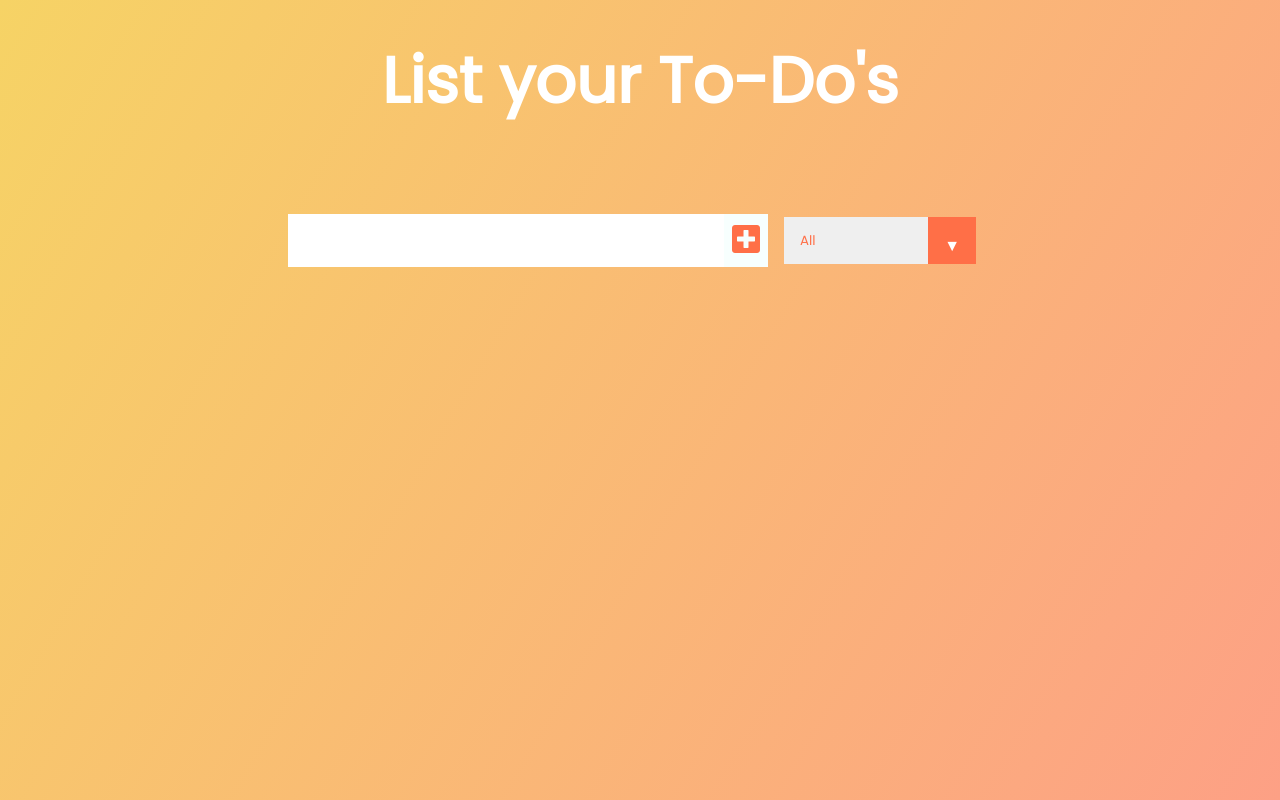
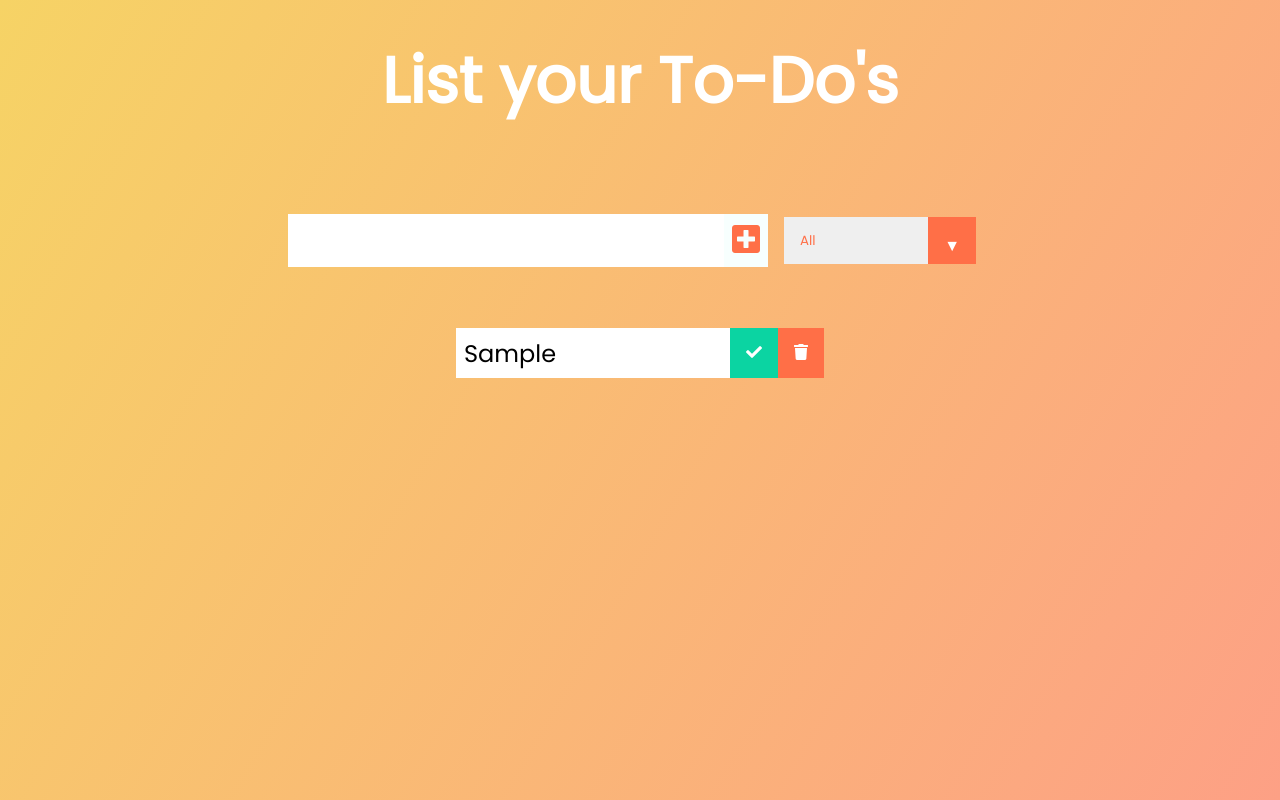
Before and after one commit to blksmth1725/todoapp, a React (Create React App) app: page / in a window 1280 px wide. Both pictures are taken after typing "Sample" into the empty fields and a click on the button 746 px from the left and 240 px from the top of the page. Built offline with nearby package versions, Linux system fonts and the light colour scheme.

Commit message:
Added Todo element within todoList we render it out by mapping over state of existings todos and pass the text property down as props which is rendered in the "li" tag within Todo component. Also styled Todo component

```diff
--- a/src/App.js
+++ b/src/App.js
@@ -20,7 +20,7 @@ function App() {
         setTodos={setTodos}
         setInputText={setInputText}
       />
-      <TodoList />
+      <TodoList todos={todos} />
     </div>
   );
 }
--- /dev/null
+++ b/src/components/Todo.js
@@ -0,0 +1,17 @@
+import React from "react";
+
+const Todo = ({ text }) => {
+  return (
+    <div className="todo">
+      <li className="todo-item">{text}</li>
+      <button className="complete-btn">
+        <i className="fas fa-check"></i>
+      </button>
+      <button className="trash-btn">
+        <i className="fas fa-trash"></i>
+      </button>
+    </div>
+  );
+};
+
+export default Todo;
--- a/src/components/TodoList.js
+++ b/src/components/TodoList.js
@@ -1,9 +1,14 @@
 import React from "react";
+import Todo from "./Todo";
 
-const TodoList = () => {
+const TodoList = ({ todos }) => {
   return (
     <div className="todo-container">
-      <ul className="todo-list"></ul>
+      <ul className="todo-list">
+        {todos.map((todo) => (
+          <Todo text={todo.text} />
+        ))}
+      </ul>
     </div>
   );
 };
```
